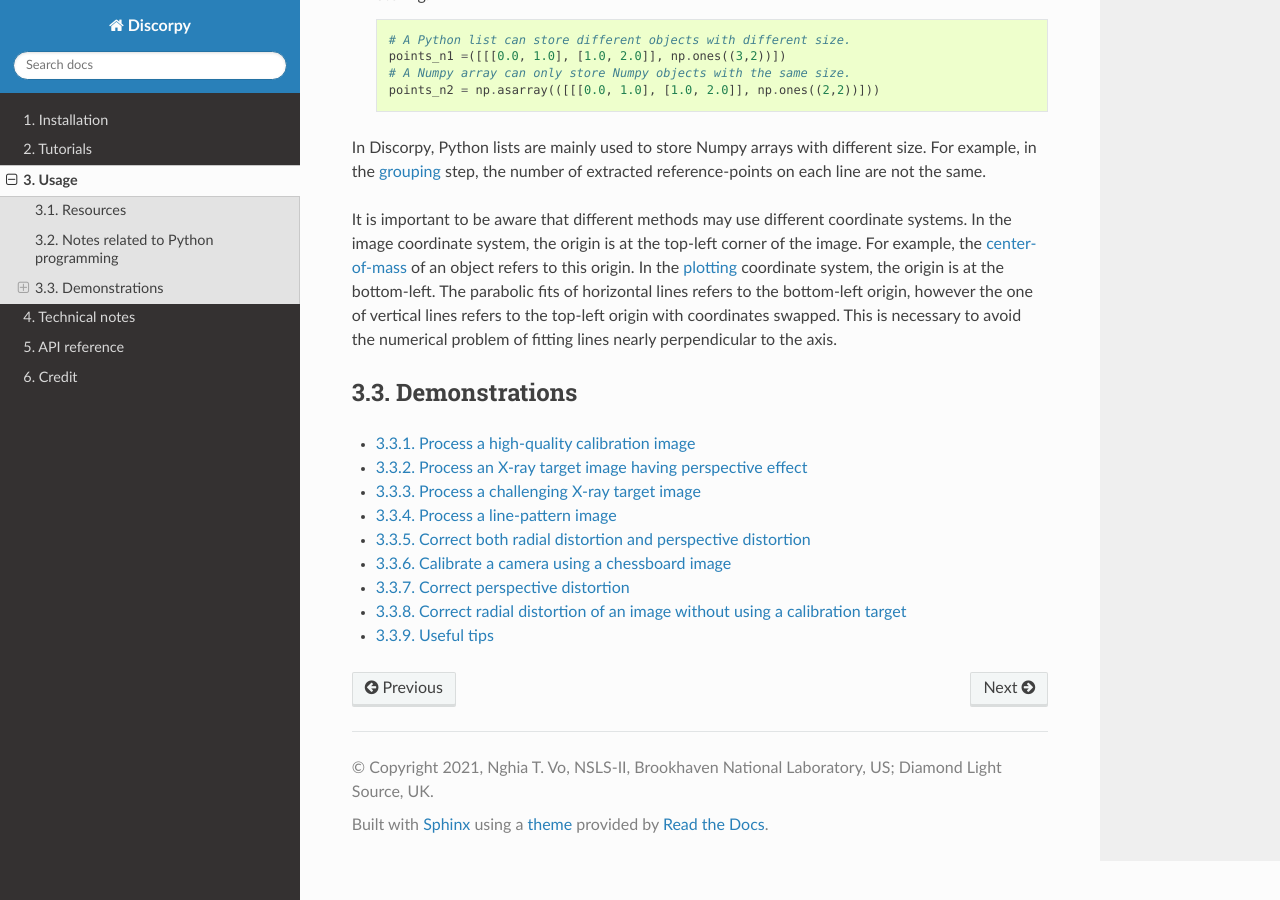
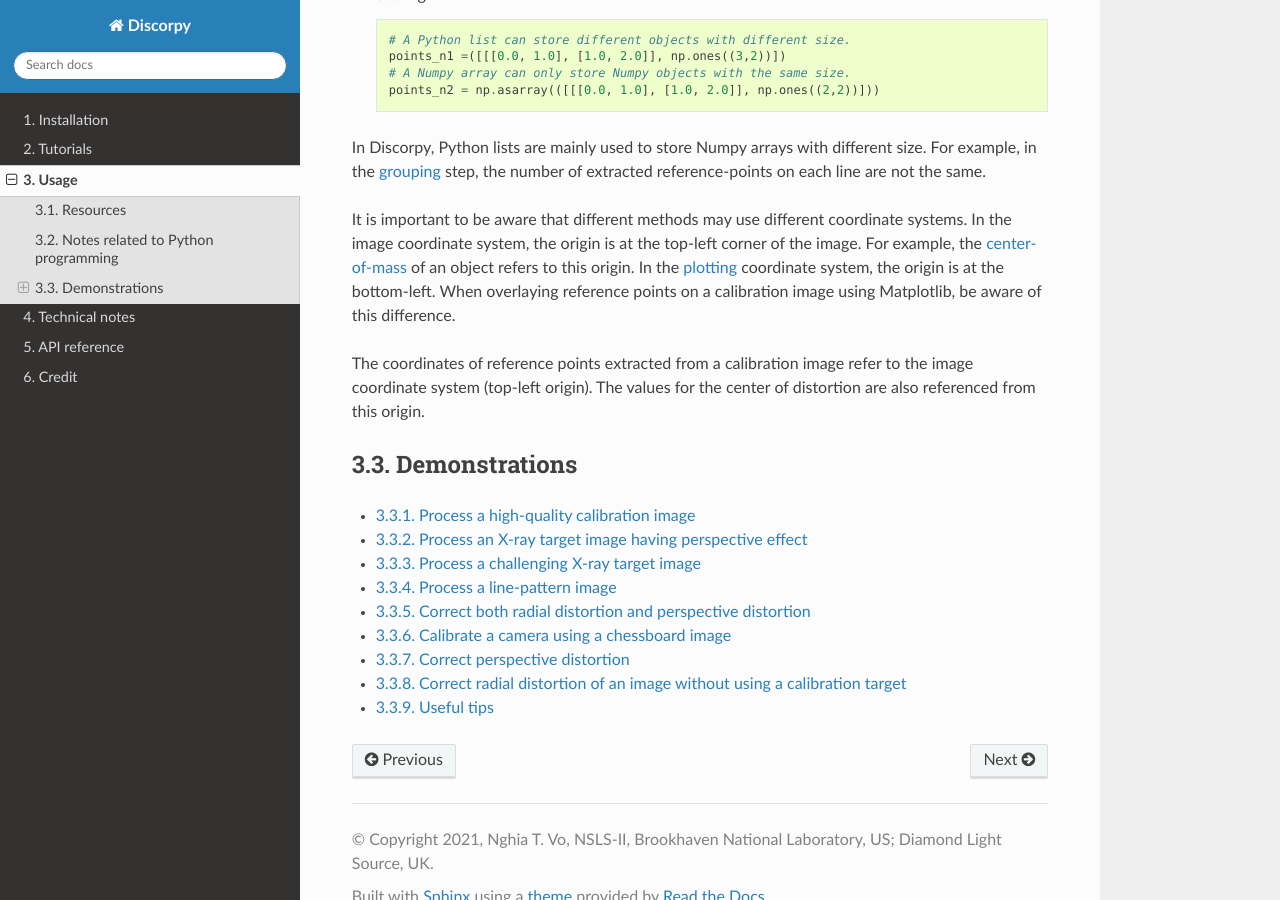
Before and after one commit to DiamondLightSource/discorpy, a Sphinx documentation site: the page built from docs/source/usage.rst, in a window 1280 px wide and 900 px high, scrolled down 1164 px. Built offline with Sphinx 7.4.7 and the Read the Docs theme 3.1.0, drawn with Linux system fonts in a browser that asks for light colours.

Commit message:
Update doc

```diff
--- a/docs/source/usage.rst
+++ b/docs/source/usage.rst
@@ -79,10 +79,11 @@
 In the image coordinate system, the origin is at the top-left corner of the image.
 For example, the `center-of-mass <https://docs.scipy.org/doc/scipy/reference/generated/scipy.ndimage.center_of_mass.html>`__
 of an object refers to this origin. In the `plotting <https://matplotlib.org/stable/tutorials/introductory/pyplot.html>`__
-coordinate system, the origin is at the bottom-left. The parabolic fits of
-horizontal lines refers to the bottom-left origin, however the one of vertical
-lines refers to the top-left origin with coordinates swapped. This is necessary
-to avoid the numerical problem of fitting lines nearly perpendicular to the axis.
+coordinate system, the origin is at the bottom-left. When overlaying reference points on a calibration image using
+Matplotlib, be aware of this difference.
+
+The coordinates of reference points extracted from a calibration image refer to the image coordinate system
+(top-left origin). The values for the center of distortion are also referenced from this origin.
 
 Demonstrations
 --------------
```
